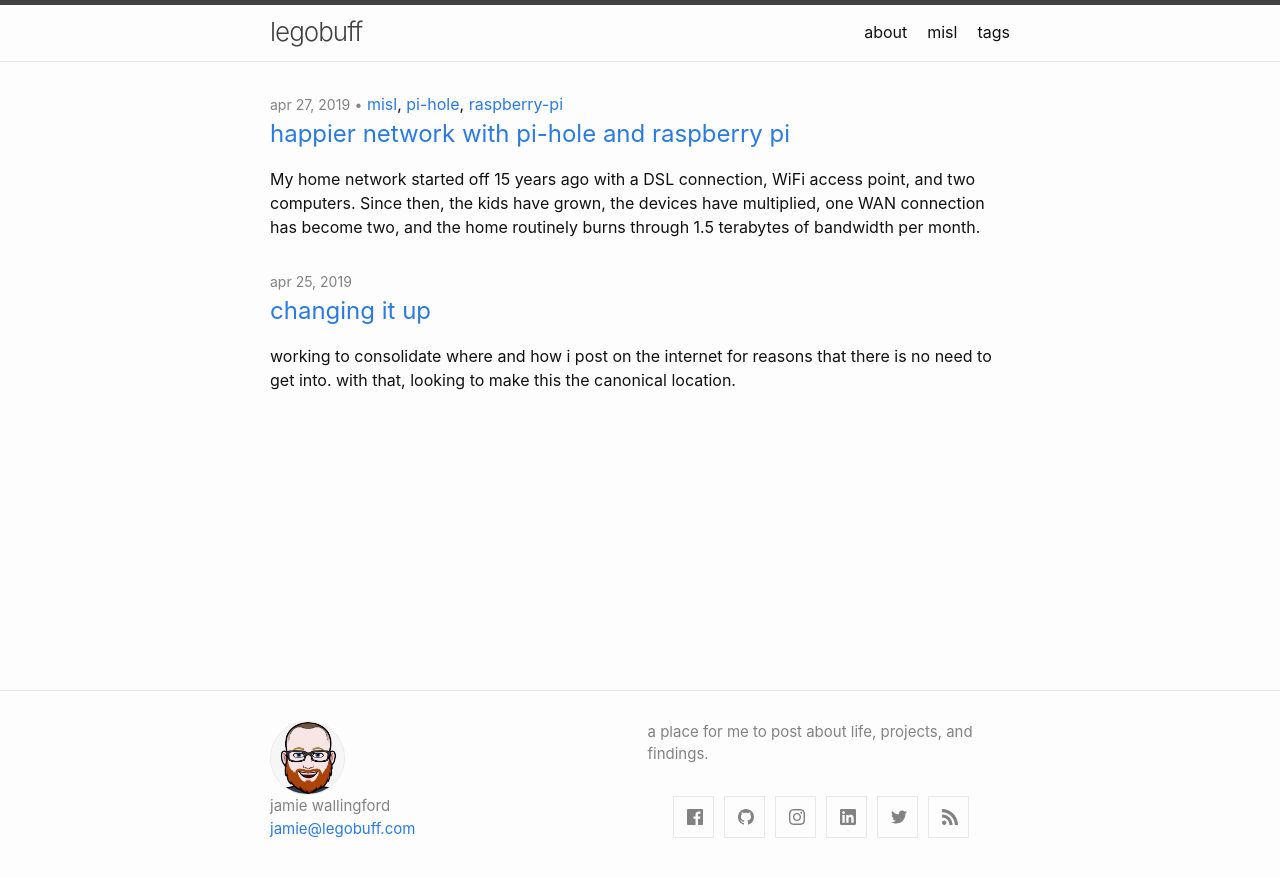
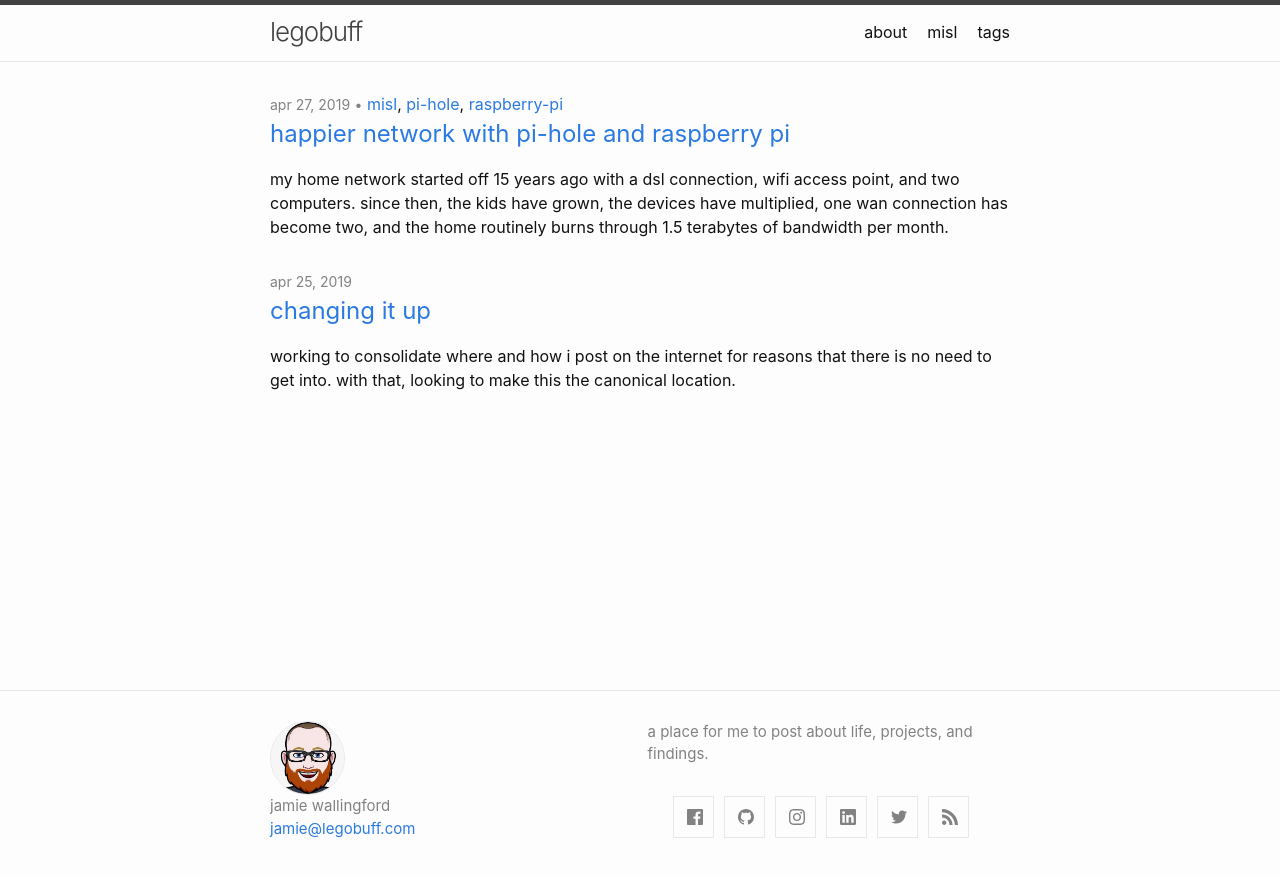
Before and after one commit to legobuff/legobuff.github.io, a Jekyll site: the page built from index.md, in a window 1280 px wide. Shown: the top 877 px of the page. Built offline with Jekyll 4.4.1, drawn with Linux system fonts in a browser that asks for light colours.

Commit message:
downcase excerpts

```diff
--- a/_layouts/home.html
+++ b/_layouts/home.html
@@ -29,7 +29,7 @@ layout: default
           </a>
         </h3>
         {%- if site.show_excerpts -%}
-          {{ post.excerpt }}
+          {{ post.excerpt | downcase }}
         {%- endif -%}
       </li>
       {%- endif -%}
```
